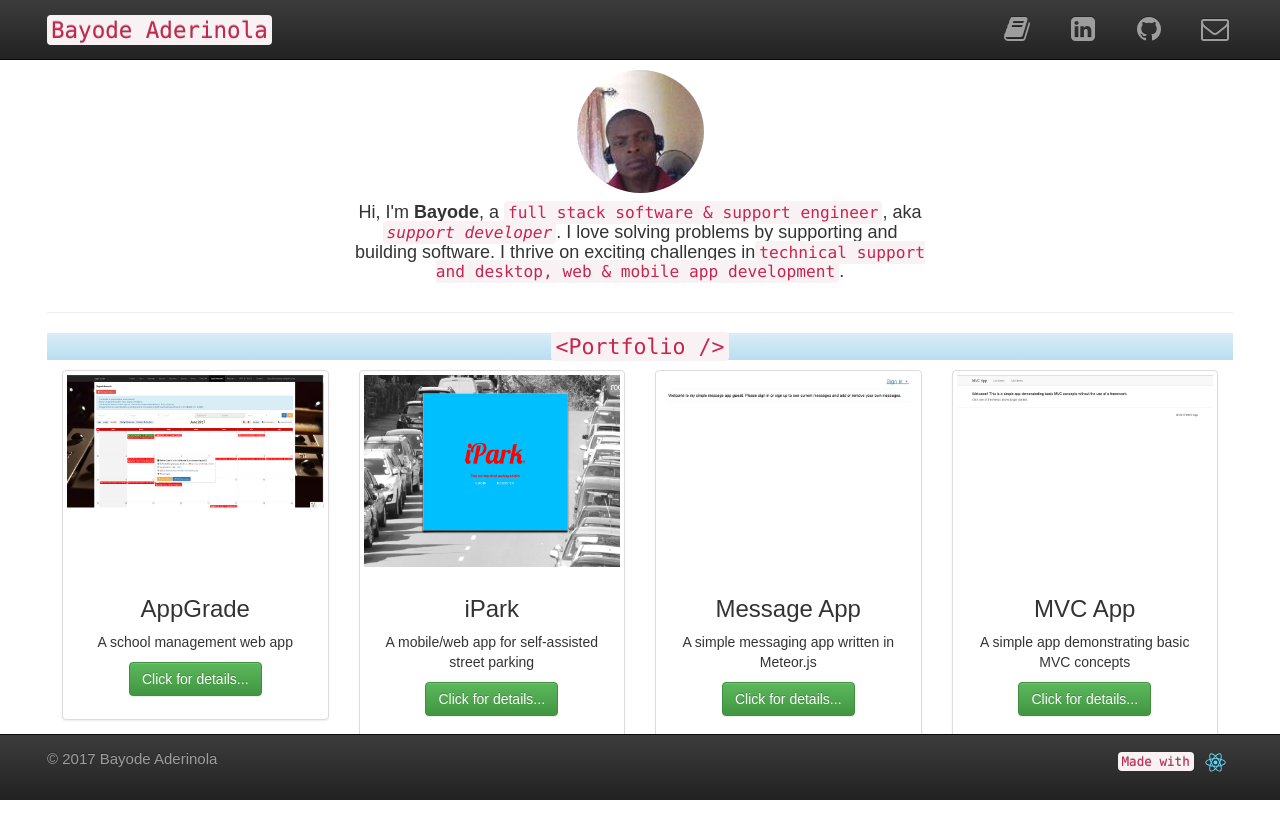
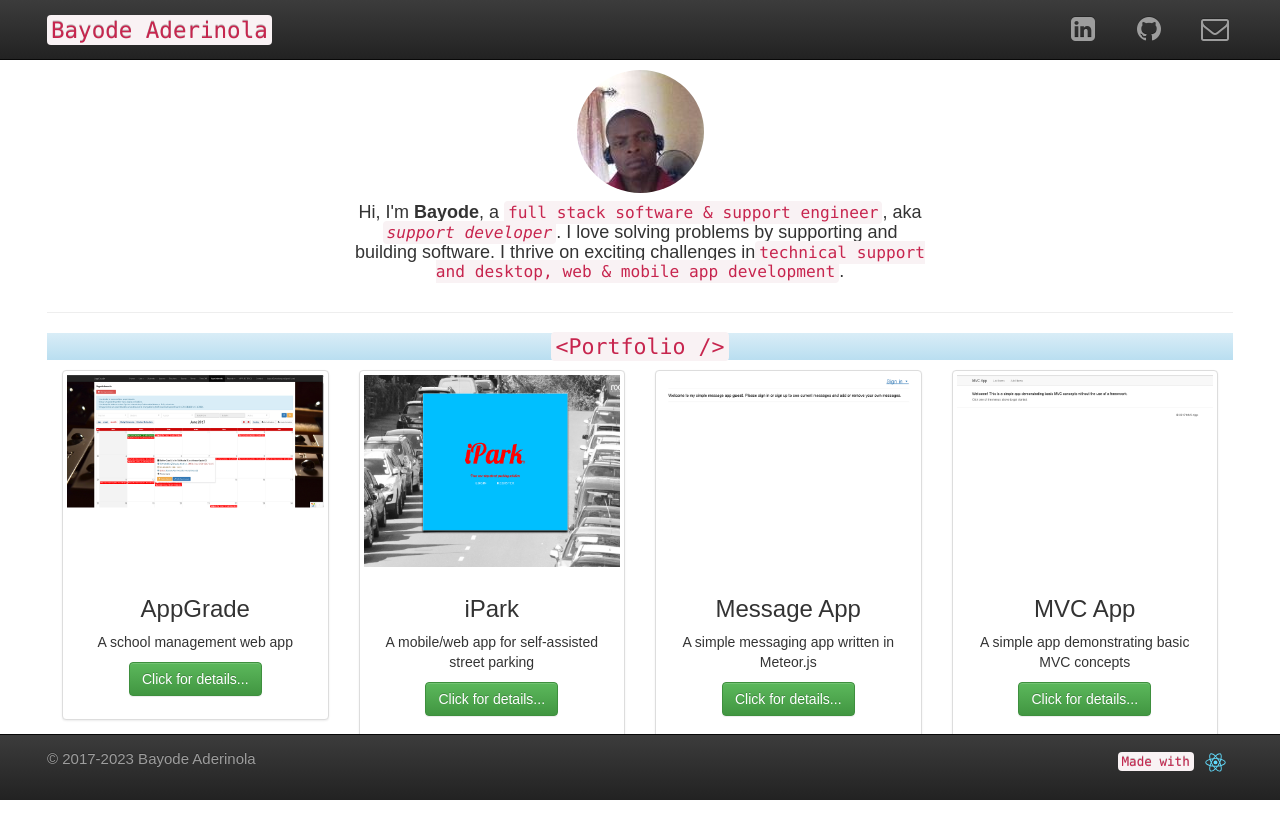
Before and after one commit to bayodesegun/bayodesegun-portfolio, a React (Create React App) app: page / in a window 1280 px wide. Built offline with nearby package versions, Linux system fonts and the light colour scheme.

Commit message:
Remove outdate resume + update copyright date

```diff
--- a/src/components/Footer.js
+++ b/src/components/Footer.js
@@ -10,7 +10,7 @@ class Footer extends Component {
         <Navbar inverse fixedBottom>
           <Navbar.Header>
             <Navbar.Brand className="small-header">
-              <p> &copy; 2017 Bayode Aderinola </p>
+              <p> &copy; 2017-2023 Bayode Aderinola </p>
             </Navbar.Brand>
             <Navbar.Toggle />
           </Navbar.Header>
--- a/src/components/Header.js
+++ b/src/components/Header.js
@@ -1,7 +1,6 @@
 import React, { Component } from 'react';
 import {Navbar, Nav} from 'react-bootstrap';
 import NavItem from './NavItem/NavItem.js';
-import Resume from '../docs/Resume.pdf';
 
 
 class Header extends Component {
@@ -18,7 +17,6 @@ class Header extends Component {
           </Navbar.Header>
           <Navbar.Collapse>
             <Nav pullRight>
-              <NavItem eventKey={1} href={Resume} title="PDF resume" target="_blank"><i className="fa fa-book fa-fw fa-2x"></i></NavItem>
               <NavItem eventKey={2} href="https://www.linkedin.com/in/bayodesegun" title="LinkedIn profile" target="_blank" ><i className="fa fa-linkedin-square fa-fw fa-2x"></i></NavItem>
               <NavItem eventKey={3} href="https://www.github.com/bayodesegun" title="GitHub profile" target="_blank" ><i className="fa fa-github fa-fw fa-2x"></i></NavItem>
               <NavItem eventKey={4} href="mailto:bayodesegun@bayodesegun.com" title="Shoot me an email!"><i className="fa fa-envelope-o fa-fw fa-2x"></i></NavItem>
```
Also changed, not shown: 1 other file (tests, documents, lock files or other folders).
